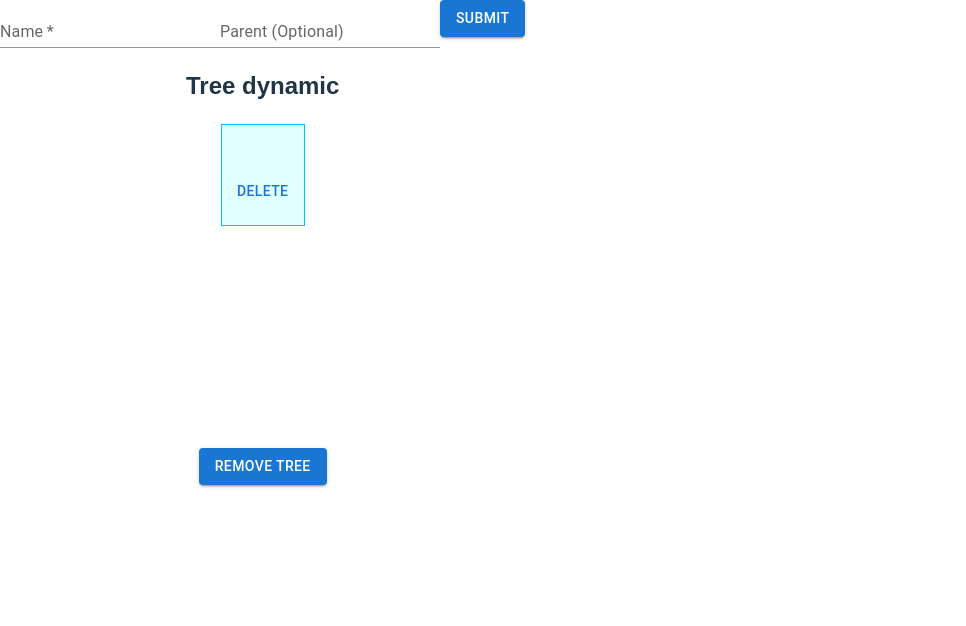
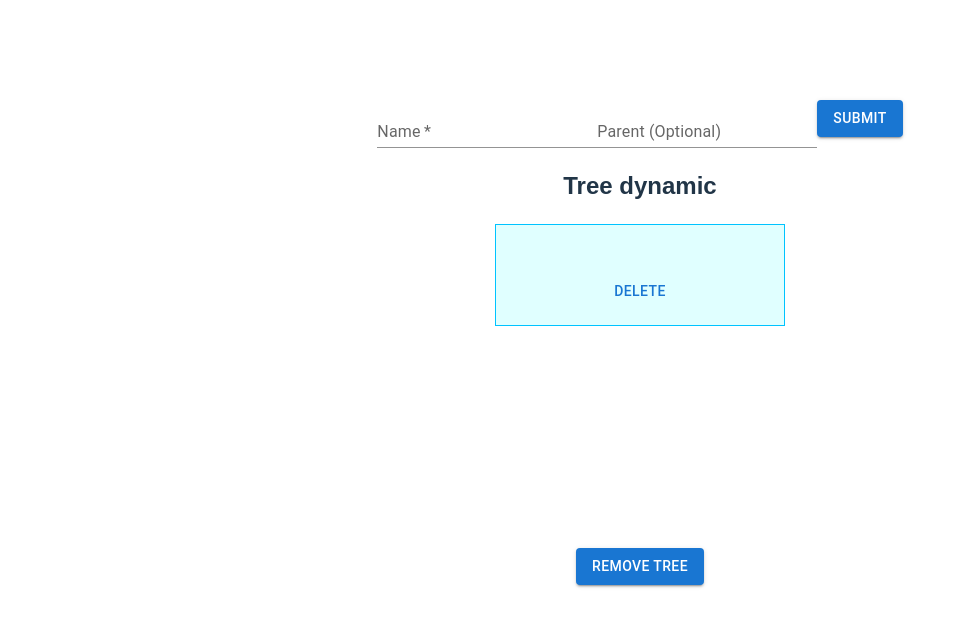
Before and after one commit to Firet/recursive-tree, a React (Vite) app: page / in a window 1280 px wide. Shown: the top 626 px of the page, without its empty margins (0-966 px from the left). Built offline with nearby package versions, Linux system fonts and the light colour scheme.

Commit message:
Align to center and add it 100px of margin-top

```diff
--- a/src/styles.css
+++ b/src/styles.css
@@ -1,3 +1,8 @@
+#root {
+  width: 100%;
+  margin-top: 100px;
+}
+
 .App {
   font-family: sans-serif;
   text-align: center;
@@ -26,7 +31,7 @@
   background: lightcyan;
   padding: 1em;
   border: 1px solid rgb(0, 195, 255);
-  width: 50px;
+  width: 20%;
 }
 
 .dynamic {
```
